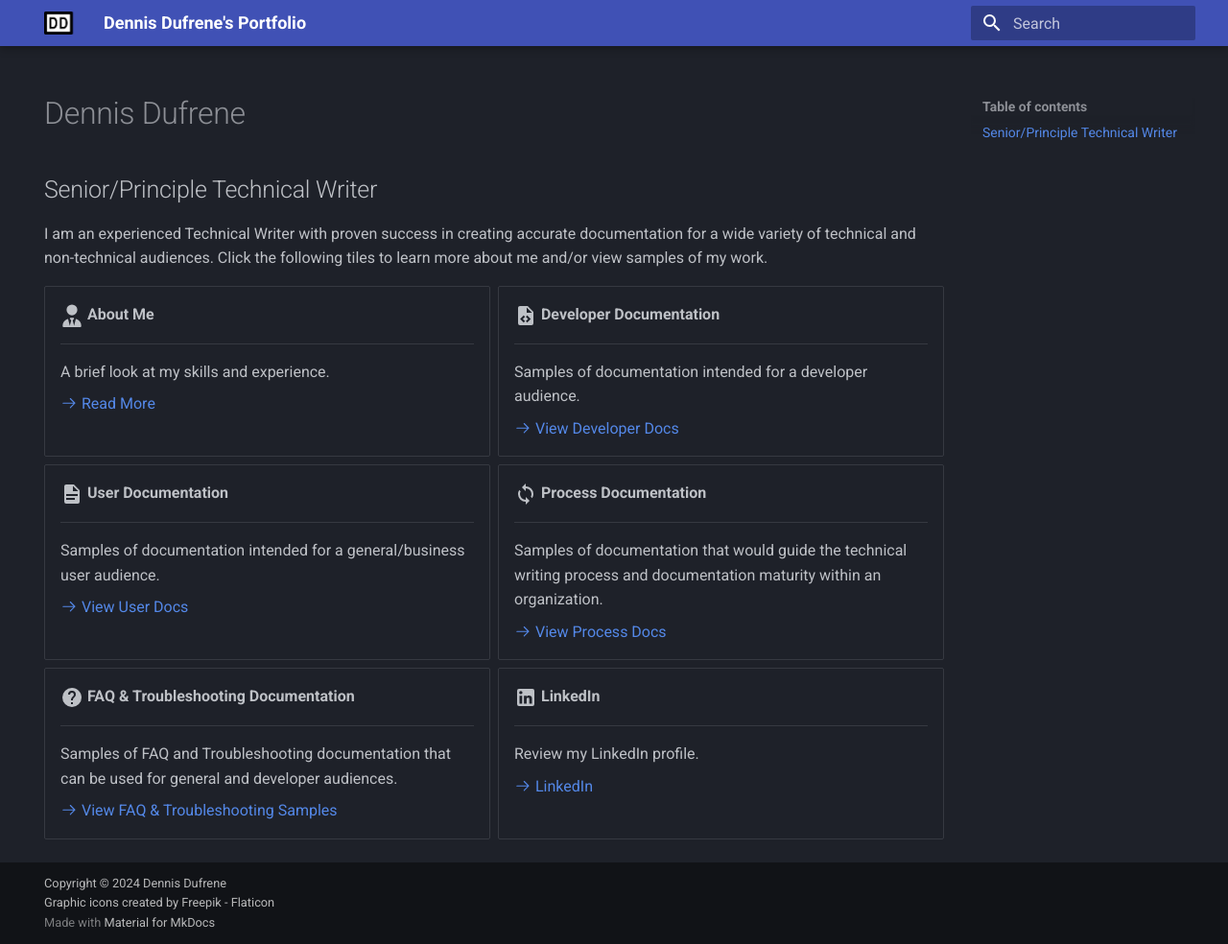
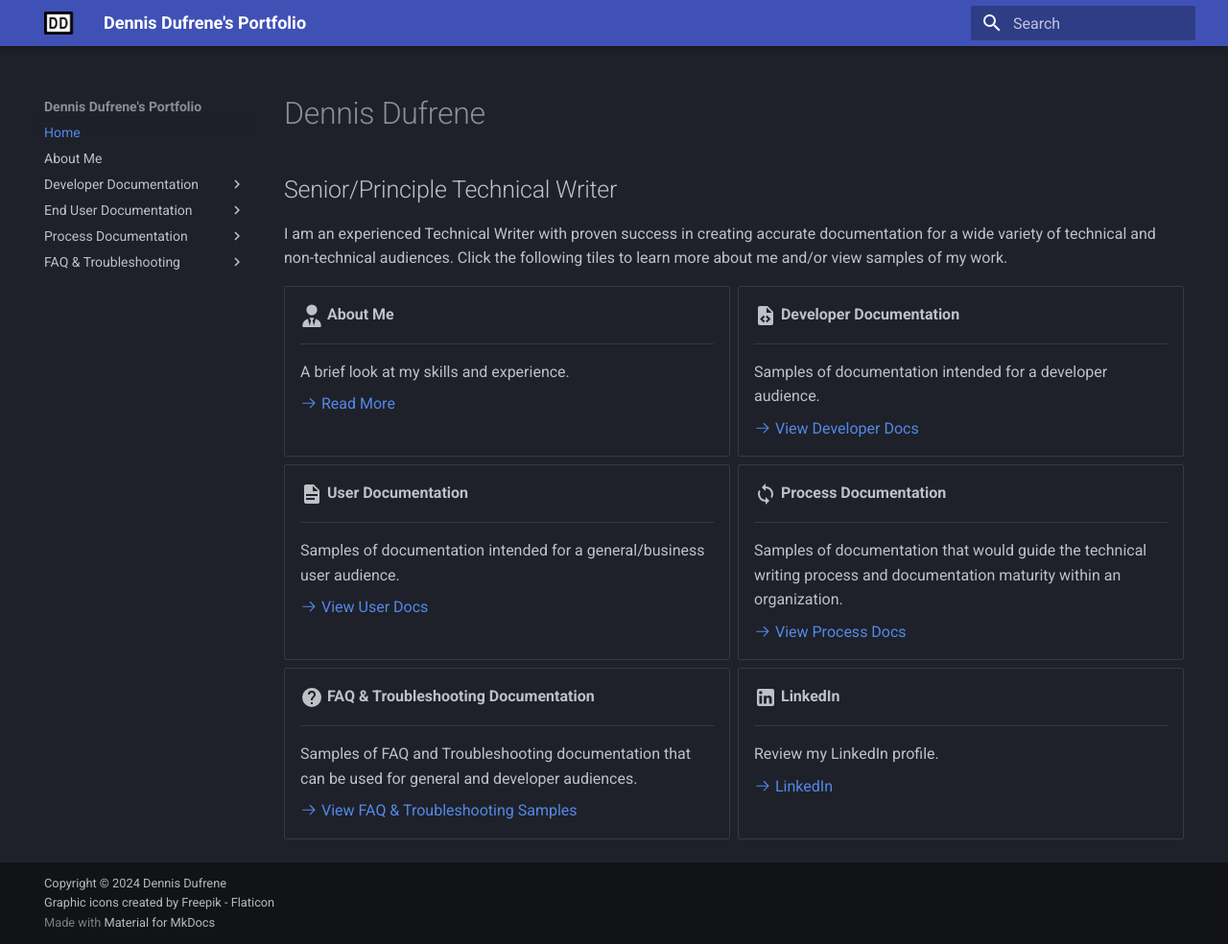
Before and after one commit to DennisJDufrene/dennisjdufreneportfolio, an MkDocs documentation site: the page built from docs/index.md, in a window 1280 px wide and 984 px high. Shown: the whole window at 96% size. Built offline with MkDocs 1.6.1 and Material for MkDocs 9.7.7, drawn with Linux system fonts in a browser that asks for light colours; part of the change alters nothing that is shown.

```diff
--- a/docs/index.md
+++ b/docs/index.md
@@ -1,6 +1,6 @@
 ---
 hide:
-  - navigation
+  - toc
 ---
 
 # Dennis Dufrene
```
